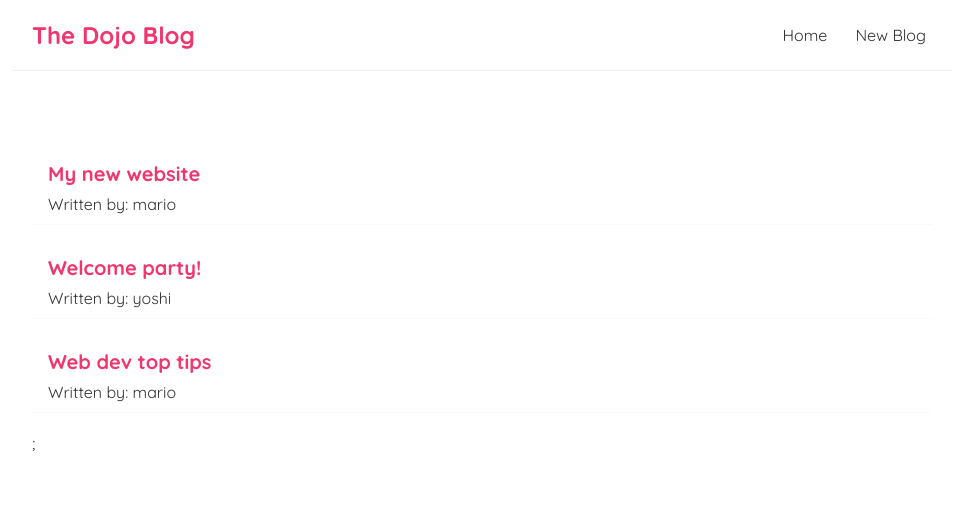
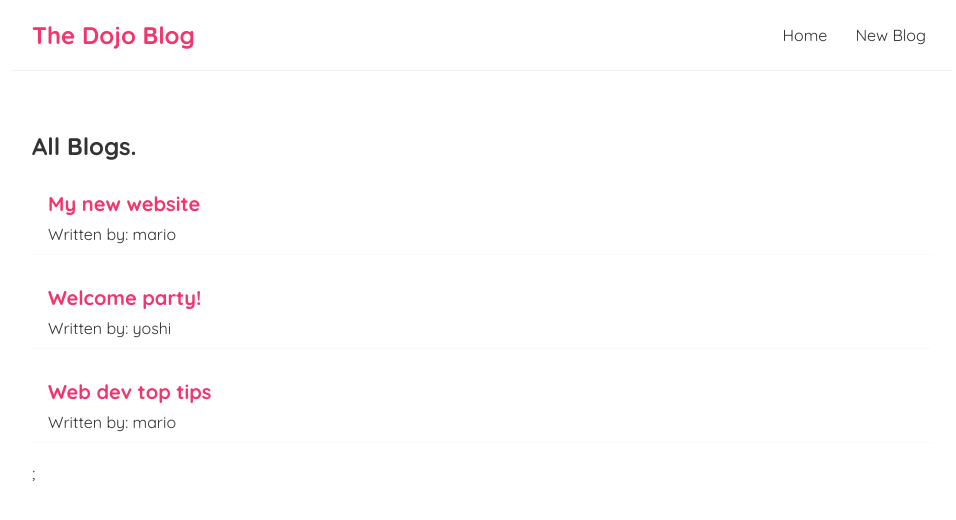
Before and after one commit to moussa32/dojo-blog, a React (Create React App) app: page / in a window 1280 px wide. Shown: the top 520 px of the page, without its empty margins (158-1114 px from the left). Built offline with nearby package versions, Linux system fonts and the light colour scheme.

Commit message:
Make BlogList component to save the logic into it

```diff
--- /dev/null
+++ b/src/BlogList.js
@@ -0,0 +1,16 @@
+const BlogList = ({ blogs, title }) => {
+
+    return (
+        <div className="blog-list">
+            <h2>{ title }</h2>
+            {blogs.map((blog) => (
+                <article className="blog-preview" key={blog.id}>
+                    <h2>{ blog.title }</h2>
+                    <p>Written by: { blog.author }</p>
+                </article>
+            ))};
+        </div>
+    );
+}
+
+export default BlogList;
--- a/src/Home.js
+++ b/src/Home.js
@@ -1,4 +1,5 @@
 import { useState } from 'react';
+import BlogList from './BlogList';
 
 const Home = () => {
     const [blogs, setBlogs] = useState([
@@ -9,12 +10,7 @@
 
     return (
         <div className="home">
-            {blogs.map((blog) => (
-                <article className="blog-preview" key={blog.id}>
-                    <h2>{ blog.title }</h2>
-                    <p>Written by: { blog.author }</p>
-                </article>
-            ))};
+            <BlogList blogs={blogs} title = "All Blogs."/>
         </div>
     );
 }
```
